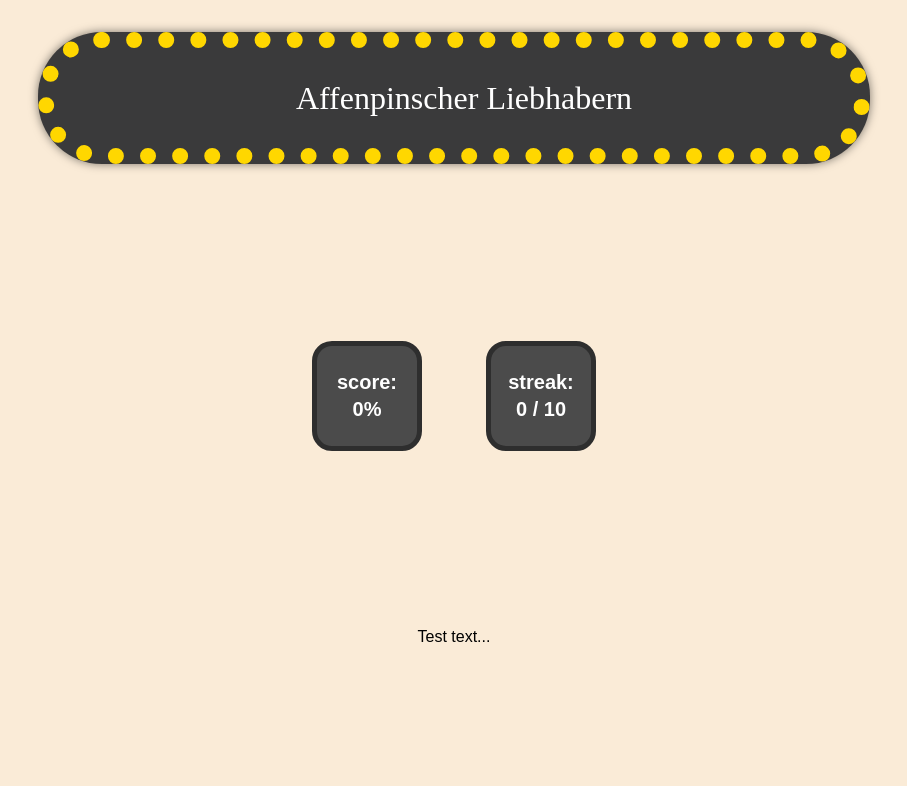
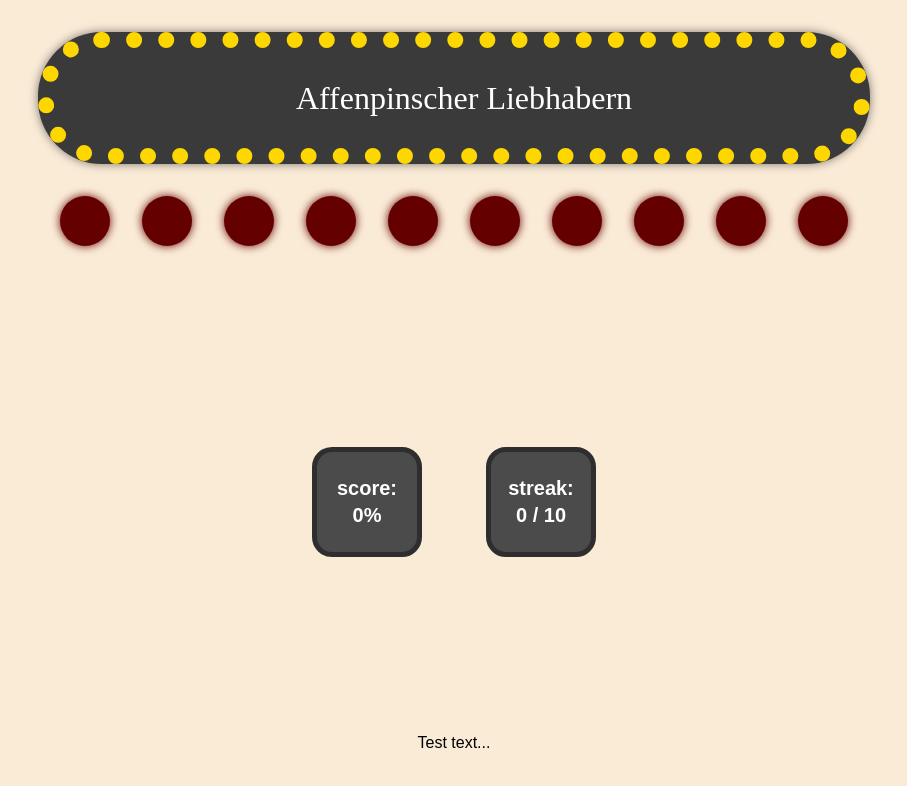
Before and after one commit to DevJ5/DogGame-React-Redux, a React (Create React App) app: page / in a window 1280 px wide. Shown: the top 786 px of the page, without its empty margins (186-1093 px from the left). Built offline with nearby package versions, Linux system fonts and the light colour scheme; no server answers; a web font is replaced by a local one.

Commit message:
added StreakDots

```diff
--- a/src/App.css
+++ b/src/App.css
@@ -3,9 +3,3 @@
   flex-direction: column;
   align-items: center;
 }
-
-.Game {
-  display: flex;
-  flex-wrap: wrap;
-  align-items: center;
-}
--- a/src/components/Game.js
+++ b/src/components/Game.js
@@ -5,17 +5,20 @@ import { Main } from './Main';
 
 import ScoreContainer from '../containers/ScoreContainer';
 import StreakContainer from '../containers/StreakContainer';
+import StreakDotsContainer from "../containers/StreakDotsContainer";
 
 import '../styles/scores.css';
+import '../styles/game.css';
 
 export default function Game(props) {
   return (
     <div className={'Game'}>
-      <ScoreContainer />
-      <Main
-        onClick={props.onClick}
-      />
-      <StreakContainer />
+      <StreakDotsContainer />
+      <div className={'ScoresMain'}>
+        <ScoreContainer />
+        <Main onClick={props.onClick} />
+        <StreakContainer />
+      </div>
     </div>
   );
 }
--- /dev/null
+++ b/src/components/scores/StreakDots.js
@@ -0,0 +1,23 @@
+import React from "react";
+import * as PropTypes from 'prop-types';
+
+const StreakDots = props => {
+
+  const dots = [];
+
+  for (let i = 0; i < 10; i++) {
+    dots.push(<div className={'StreakDots-' + (i < props.streak ? 'right' : 'wrong')}></div>)
+  }
+
+  return (
+    <div className={'StreakDots'}>
+      {dots}
+    </div>
+  )
+};
+
+StreakDots.propTypes = {
+  streak: PropTypes.number
+};
+
+export default StreakDots
--- a/src/containers/ImageContainer.js
+++ b/src/containers/ImageContainer.js
@@ -7,7 +7,7 @@ class ImageContainer extends Component {
   render() {
     return this.props.correctBreed && (<Image correctBreed={this.props.correctBreed}/>)
   }
-};
+}
 
 const mapStateToProps = ({correctBreed}) => ({correctBreed});
 
--- /dev/null
+++ b/src/containers/StreakDotsContainer.js
@@ -0,0 +1,15 @@
+import React, {Component} from 'react'
+import { connect } from "react-redux";
+import StreakDots from "../components/scores/StreakDots";
+
+import '../styles/streakDots.css'
+
+class StreakDotsContainer extends Component {
+  render() {
+    return <StreakDots streak={this.props.currentStreak} />
+  }
+}
+
+const mapStateToProps = ({ currentStreak }) => ({ currentStreak });
+
+export default connect(mapStateToProps)(StreakDotsContainer)
--- a/src/reducers/index.js
+++ b/src/reducers/index.js
@@ -3,10 +3,8 @@ import { combineReducers } from 'redux';
 import allBreeds from './allBreeds';
 import correctBreed from './correctBreed';
 import answers from './answers';
-// import currentScore from './score/currentScore';
-// import numberOfQuestionsAsked from './score/numberOfQuestionsAsked';
+import score from './score/'
 import currentStreak from './currentStreak'
-import score from './score/index.js'
 
 export default combineReducers({
   allBreeds,
--- a/src/reducers/score/index.js
+++ b/src/reducers/score/index.js
@@ -1,4 +1,4 @@
-import {combineReducers} from "redux";
+import { combineReducers } from "redux";
 import currentScore from "./currentScore";
 import numberOfQuestionsAsked from "./numberOfQuestionsAsked";
 
--- a/src/styles/buttons.css
+++ b/src/styles/buttons.css
@@ -1,4 +1,3 @@
-
 .buttons {
   display: flex;
   flex-wrap: wrap;
--- /dev/null
+++ b/src/styles/game.css
@@ -0,0 +1,11 @@
+.ScoresMain {
+  display: flex;
+  flex-wrap: wrap;
+  align-items: center;
+}
+
+.Game {
+  display: flex;
+  flex-direction: column;
+  align-items: center;
+}
--- /dev/null
+++ b/src/styles/streakDots.css
@@ -0,0 +1,22 @@
+.StreakDots {
+  display: flex;
+  justify-content: center;
+  margin: 1rem 0 0.5rem 0;
+}
+
+.StreakDots-right, .StreakDots-wrong {
+  width: 50px;
+  height: 50px;
+  border-radius: 25px;
+  margin: 1rem;
+}
+
+.StreakDots-right {
+  background: #006400;
+  box-shadow:0 0 10px #006400;
+}
+
+.StreakDots-wrong {
+  background: #640000;
+  box-shadow:0 0 10px #640000;
+}
```
Also changed, not shown: src/containers/ScoreContainer.js (+2 -15 lines).
